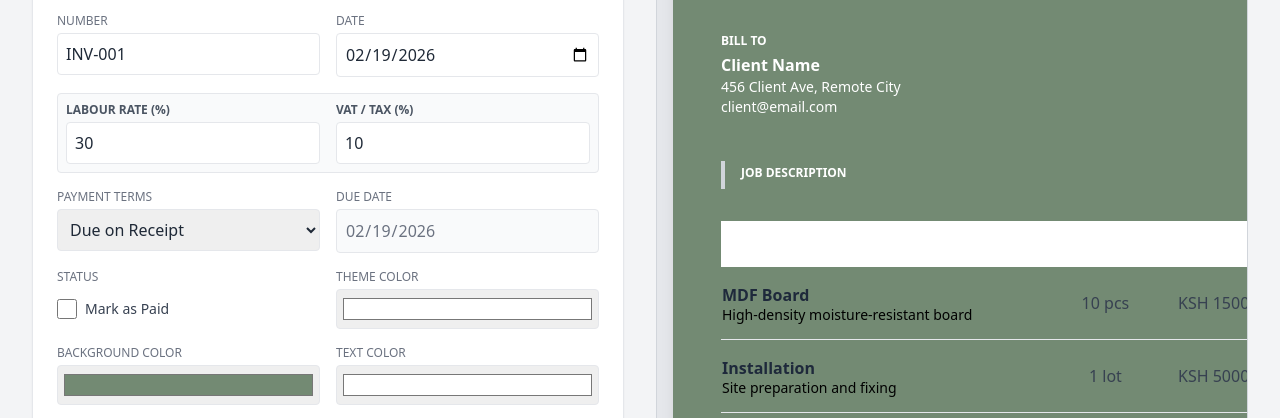
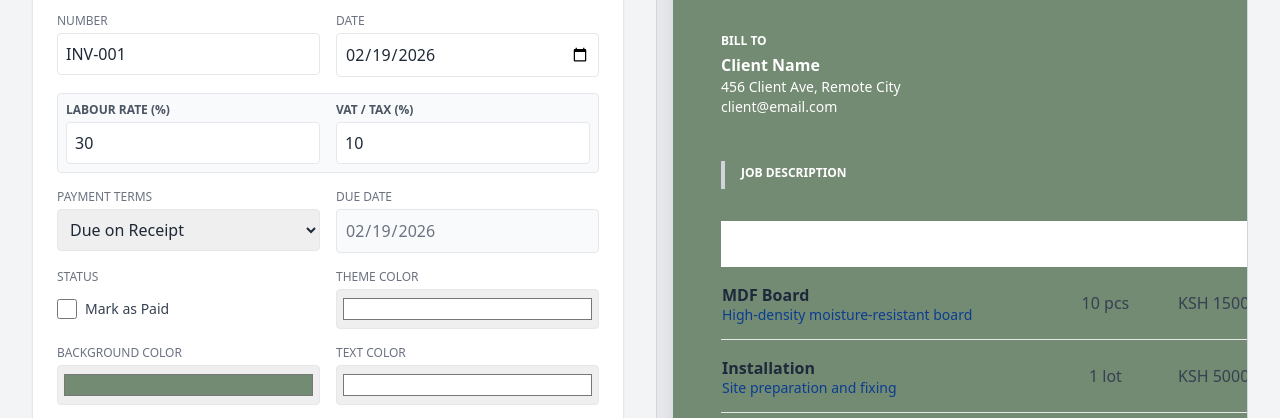
Before and after one commit to brian-kirush/ode-quotation-generator, a website: page index.html in a window 1280 px wide. Shown: the part 352-770 px from the top of the page. Drawn offline with nearby package versions, Linux system fonts and the light colour scheme.

Commit message:
update 111

```diff
--- a/index.html
+++ b/index.html
@@ -45,7 +45,7 @@
             .item-details { font-size: 14px !important; color: black !important; }
         }
         /* Make item details visible on screen as well */
-        .item-details { font-size: 14px !important; color: #000 !important; }
+        .item-details { font-size: 14px !important; color: #0b3d91 !important; }
     </style>
 </head>
 <body class="bg-gray-100 font-sans text-gray-800">
```
